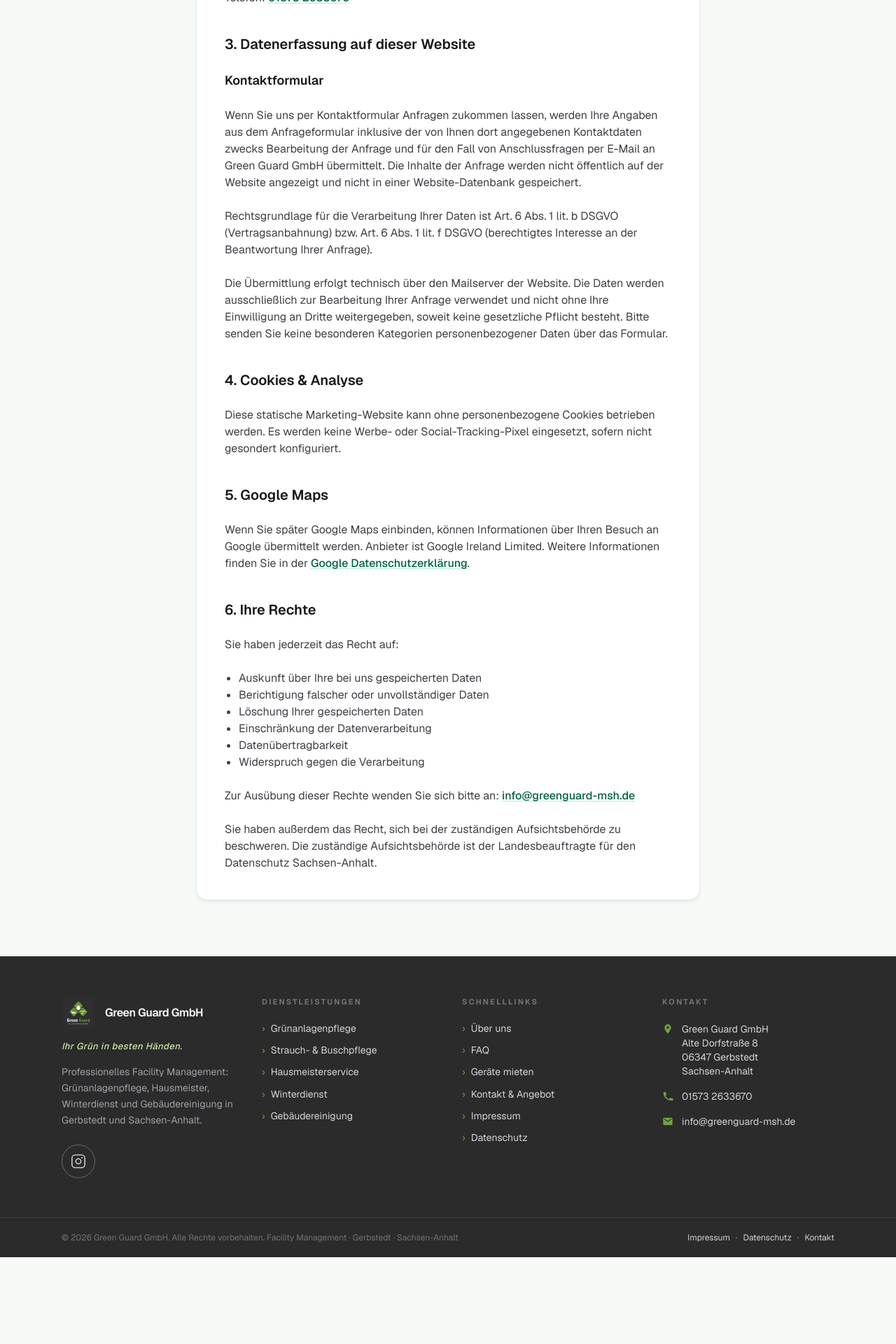
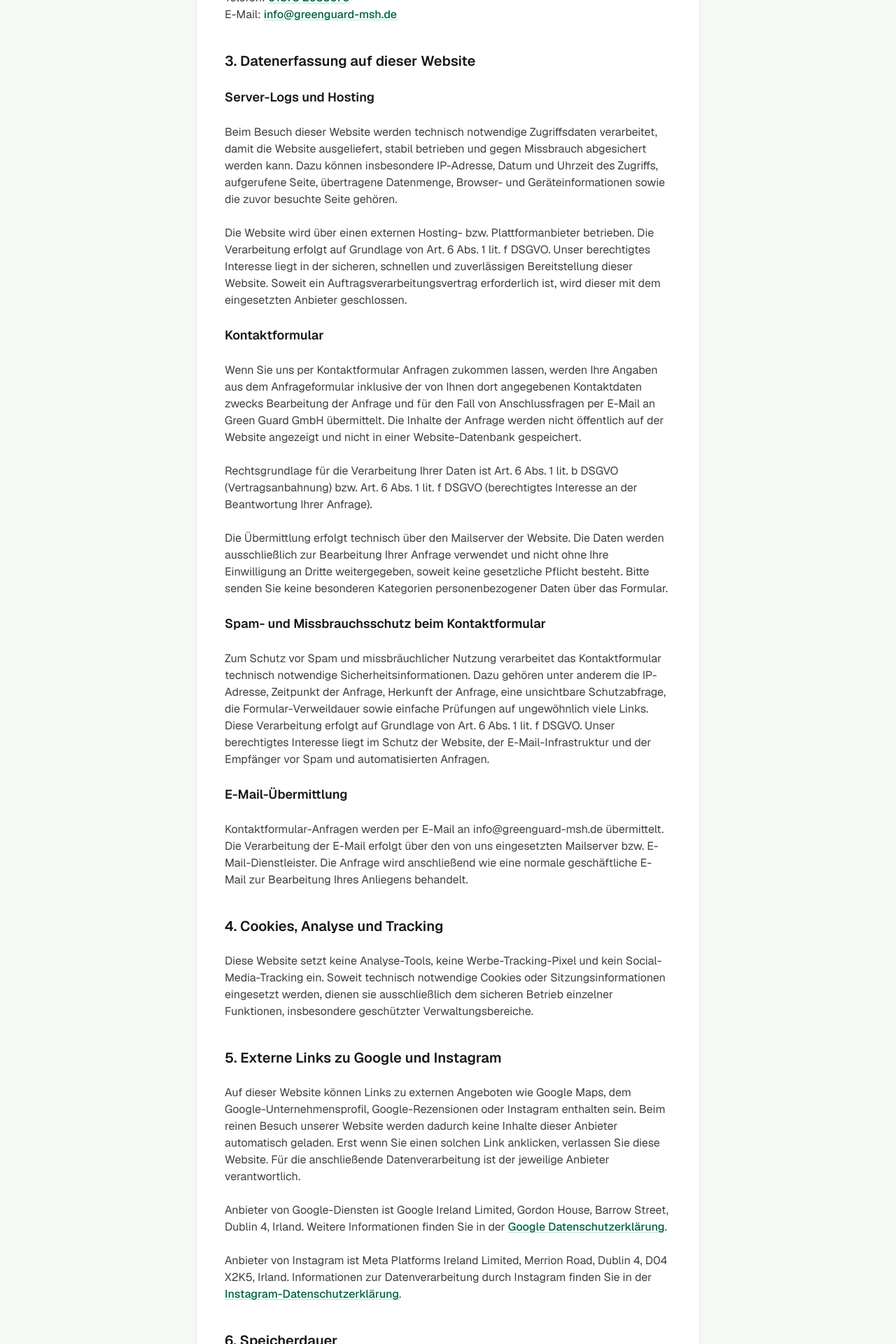
Before and after one commit to GreenGuard05/greenguardgmbh-website, a Next.js app: page /datenschutz in a window 1280 px wide. Shown: the part 860-2780 px from the top of the page at 70% size. Before the commit the page ends 2656 px from the top, so only its background shows below. Built offline with nearby package versions, Linux system fonts and the light colour scheme.

Commit message:
Update privacy policy disclosures.

```diff
--- a/app/datenschutz/page.tsx
+++ b/app/datenschutz/page.tsx
@@ -23,7 +23,7 @@ export default function DatenschutzPage() {
 
       <section className="mx-auto max-w-3xl px-4 pb-16 sm:px-6 sm:pb-20">
         <article className="space-y-6 rounded-2xl border border-zinc-200/80 bg-white p-6 text-zinc-700 shadow-md shadow-zinc-900/5 sm:p-10 [&_h2]:mt-10 [&_h2]:text-xl [&_h2]:font-semibold [&_h2]:text-zinc-900 [&_h2:first-child]:mt-0 [&_h3]:mt-6 [&_h3]:text-lg [&_h3]:font-semibold [&_h3]:text-zinc-900 [&_ul]:list-disc [&_ul]:pl-5 [&_a]:font-medium [&_a]:text-emerald-800 [&_a]:underline [&_a]:decoration-emerald-200 [&_a]:underline-offset-2 hover:[&_a]:text-emerald-950">
-          <p className="!mt-0 text-sm text-zinc-500">Stand: März 2026</p>
+          <p className="!mt-0 text-sm text-zinc-500">Stand: Mai 2026</p>
           <h2 className="!mt-6 text-xl font-semibold text-zinc-900">1. Datenschutz auf einen Blick</h2>
           <h3>Allgemeine Hinweise</h3>
           <p>
@@ -42,8 +42,23 @@ export default function DatenschutzPage() {
             {site.addressLines[2]}
             <br />
             Telefon: <a href={`tel:${site.phoneTel}`}>{site.phone}</a>
+            <br />
+            E-Mail: <a href={mailtoHref()}>{site.email}</a>
           </p>
           <h2>3. Datenerfassung auf dieser Website</h2>
+          <h3>Server-Logs und Hosting</h3>
+          <p>
+            Beim Besuch dieser Website werden technisch notwendige Zugriffsdaten verarbeitet, damit die Website
+            ausgeliefert, stabil betrieben und gegen Missbrauch abgesichert werden kann. Dazu können insbesondere
+            IP-Adresse, Datum und Uhrzeit des Zugriffs, aufgerufene Seite, übertragene Datenmenge, Browser- und
+            Geräteinformationen sowie die zuvor besuchte Seite gehören.
+          </p>
+          <p>
+            Die Website wird über einen externen Hosting- bzw. Plattformanbieter betrieben. Die Verarbeitung erfolgt auf
+            Grundlage von Art. 6 Abs. 1 lit. f DSGVO. Unser berechtigtes Interesse liegt in der sicheren, schnellen und
+            zuverlässigen Bereitstellung dieser Website. Soweit ein Auftragsverarbeitungsvertrag erforderlich ist, wird
+            dieser mit dem eingesetzten Anbieter geschlossen.
+          </p>
           <h3>Kontaktformular</h3>
           <p>
             Wenn Sie uns per Kontaktformular Anfragen zukommen lassen, werden Ihre Angaben aus dem Anfrageformular
@@ -61,21 +76,57 @@ export default function DatenschutzPage() {
             gesetzliche Pflicht besteht. Bitte senden Sie keine besonderen Kategorien personenbezogener Daten über das
             Formular.
           </p>
-          <h2>4. Cookies & Analyse</h2>
+          <h3>Spam- und Missbrauchsschutz beim Kontaktformular</h3>
           <p>
-            Diese statische Marketing-Website kann ohne personenbezogene Cookies betrieben werden. Es werden keine
-            Werbe- oder Social-Tracking-Pixel eingesetzt, sofern nicht gesondert konfiguriert.
+            Zum Schutz vor Spam und missbräuchlicher Nutzung verarbeitet das Kontaktformular technisch notwendige
+            Sicherheitsinformationen. Dazu gehören unter anderem die IP-Adresse, Zeitpunkt der Anfrage, Herkunft der
+            Anfrage, eine unsichtbare Schutzabfrage, die Formular-Verweildauer sowie einfache Prüfungen auf
+            ungewöhnlich viele Links. Diese Verarbeitung erfolgt auf Grundlage von Art. 6 Abs. 1 lit. f DSGVO. Unser
+            berechtigtes Interesse liegt im Schutz der Website, der E-Mail-Infrastruktur und der Empfänger vor Spam und
+            automatisierten Anfragen.
           </p>
-          <h2>5. Google Maps</h2>
+          <h3>E-Mail-Übermittlung</h3>
           <p>
-            Wenn Sie später Google Maps einbinden, können Informationen über Ihren Besuch an Google übermittelt
-            werden. Anbieter ist Google Ireland Limited. Weitere Informationen finden Sie in der{" "}
+            Kontaktformular-Anfragen werden per E-Mail an {site.email} übermittelt. Die Verarbeitung der E-Mail erfolgt
+            über den von uns eingesetzten Mailserver bzw. E-Mail-Dienstleister. Die Anfrage wird anschließend wie eine
+            normale geschäftliche E-Mail zur Bearbeitung Ihres Anliegens behandelt.
+          </p>
+          <h2>4. Cookies, Analyse und Tracking</h2>
+          <p>
+            Diese Website setzt keine Analyse-Tools, keine Werbe-Tracking-Pixel und kein Social-Media-Tracking ein.
+            Soweit technisch notwendige Cookies oder Sitzungsinformationen eingesetzt werden, dienen sie ausschließlich
+            dem sicheren Betrieb einzelner Funktionen, insbesondere geschützter Verwaltungsbereiche.
+          </p>
+          <h2>5. Externe Links zu Google und Instagram</h2>
+          <p>
+            Auf dieser Website können Links zu externen Angeboten wie Google Maps, dem Google-Unternehmensprofil,
+            Google-Rezensionen oder Instagram enthalten sein. Beim reinen Besuch unserer Website werden dadurch keine
+            Inhalte dieser Anbieter automatisch geladen. Erst wenn Sie einen solchen Link anklicken, verlassen Sie diese
+            Website. Für die anschließende Datenverarbeitung ist der jeweilige Anbieter verantwortlich.
+          </p>
+          <p>
+            Anbieter von Google-Diensten ist Google Ireland Limited, Gordon House, Barrow Street, Dublin 4, Irland.
+            Weitere Informationen finden Sie in der{" "}
             <a href="https://policies.google.com/privacy" target="_blank" rel="noopener noreferrer">
               Google Datenschutzerklärung
             </a>
             .
           </p>
-          <h2>6. Ihre Rechte</h2>
+          <p>
+            Anbieter von Instagram ist Meta Platforms Ireland Limited, Merrion Road, Dublin 4, D04 X2K5, Irland.
+            Informationen zur Datenverarbeitung durch Instagram finden Sie in der{" "}
+            <a href="https://privacycenter.instagram.com/policy/" target="_blank" rel="noopener noreferrer">
+              Instagram-Datenschutzerklärung
+            </a>
+            .
+          </p>
+          <h2>6. Speicherdauer</h2>
+          <p>
+            Personenbezogene Daten aus Anfragen speichern wir nur so lange, wie dies zur Bearbeitung Ihres Anliegens,
+            zur Erfüllung gesetzlicher Pflichten oder zur Wahrung berechtigter Interessen erforderlich ist. Geschäfts-
+            und Handelsbriefe können gesetzlichen Aufbewahrungspflichten unterliegen.
+          </p>
+          <h2>7. Ihre Rechte</h2>
           <p>Sie haben jederzeit das Recht auf:</p>
           <ul>
             <li>Auskunft über Ihre bei uns gespeicherten Daten</li>
```
